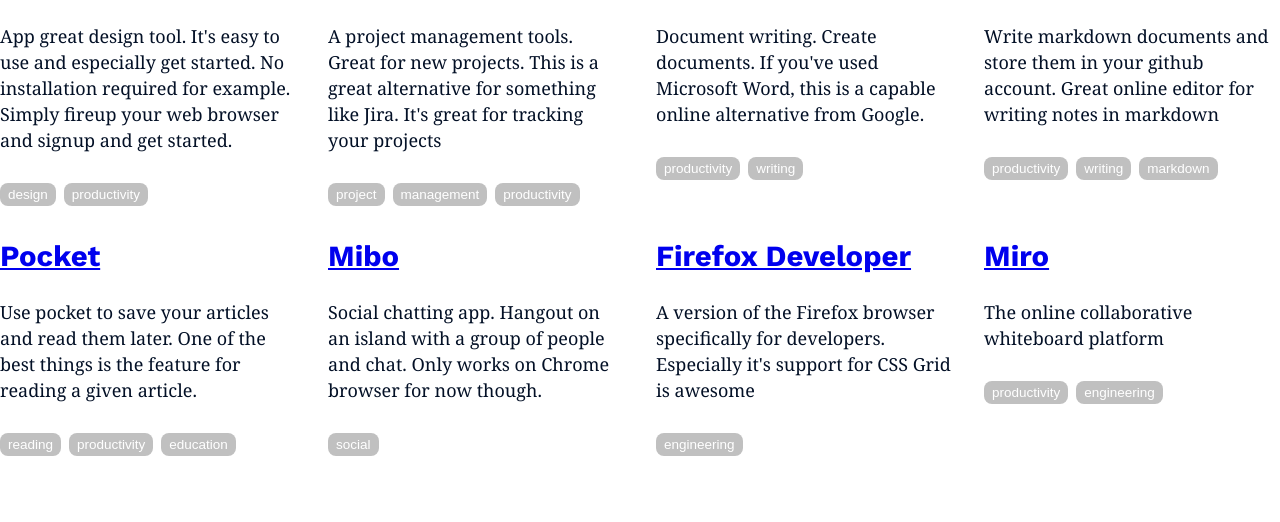
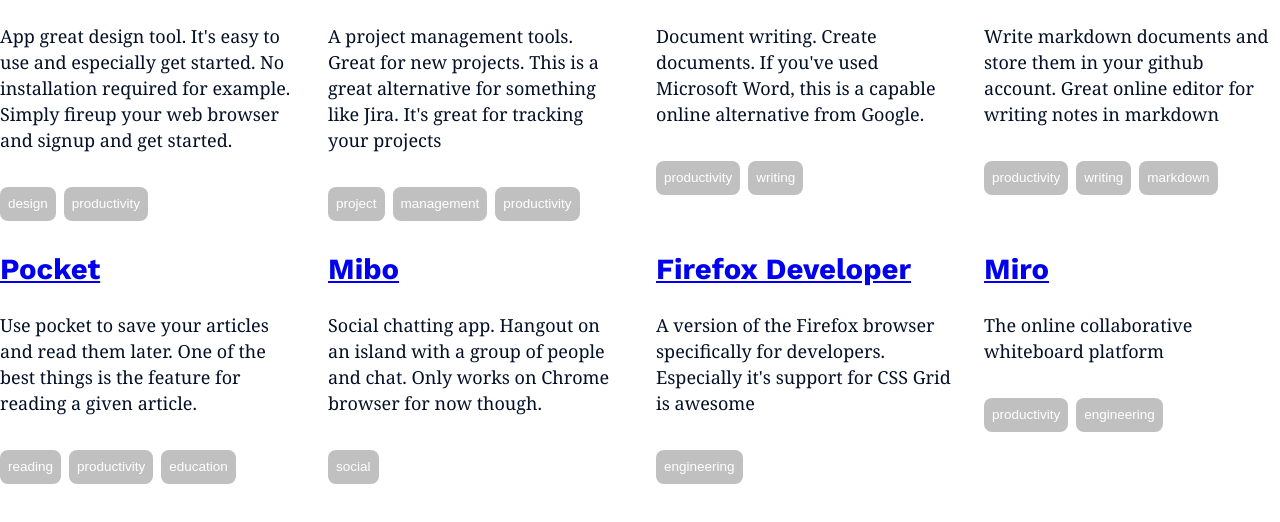
Before and after one commit to Giwan/mytoori-blog, a Gatsby site: page /tools in a window 1280 px wide. Shown: the part 270-792 px from the top of the page. Built offline with nearby package versions, Linux system fonts and the light colour scheme; Gatsby itself is replaced by a stand-in of ours.

Commit message:
tools tags style

```diff
--- a/src/pages/tools.js
+++ b/src/pages/tools.js
@@ -30,12 +30,23 @@
 const ToolItem = ({ tool }) => (
     <article className="mb-tools_item">
         <h2>
-            <a href={tool.url}>{tool.title}</a>
+            <a
+                href={tool.url}
+                target="_blank"
+                rel="norel noreferrer"
+                alt={`${tool.title} - ${tool.description}`}
+            >
+                {tool.title}
+            </a>
         </h2>
         <p>{tool.description}</p>
         <footer>
             {Array.isArray(tool.labels) &&
-                tool.labels.map((label) => <label key={label}>{label}</label>)}
+                tool.labels.map((label) => (
+                    <label key={label}>
+                        <span>{label}</span>
+                    </label>
+                ))}
         </footer>
     </article>
 );
--- a/src/style/tools.css
+++ b/src/style/tools.css
@@ -15,8 +15,17 @@
 
 .mb-tools_list {
     display: grid;
-    grid-template-columns: repeat(4, 1fr);
+    grid-template-columns: repeat(4, minmax(200px, 1fr));
     gap: calc(var(--unit) * 2);
+}
+
+.mb-tools_item {
+    /* background-color: red; */
+}
+
+.mb-tools_item footer {
+    display: flex;
+    flex-wrap: wrap;
 }
 
 .mb-tools_item footer label {
@@ -27,6 +36,11 @@
     font-family: Arial, Helvetica, sans-serif;
     font-size: 0.75em;
     margin-right: 8px;
+    margin-top: 8px;
+    overflow-wrap: normal;
+    display: flex;
+    justify-content: center;
+    align-self: center;
 }
 
 @media (min-width: 600px) {
```
